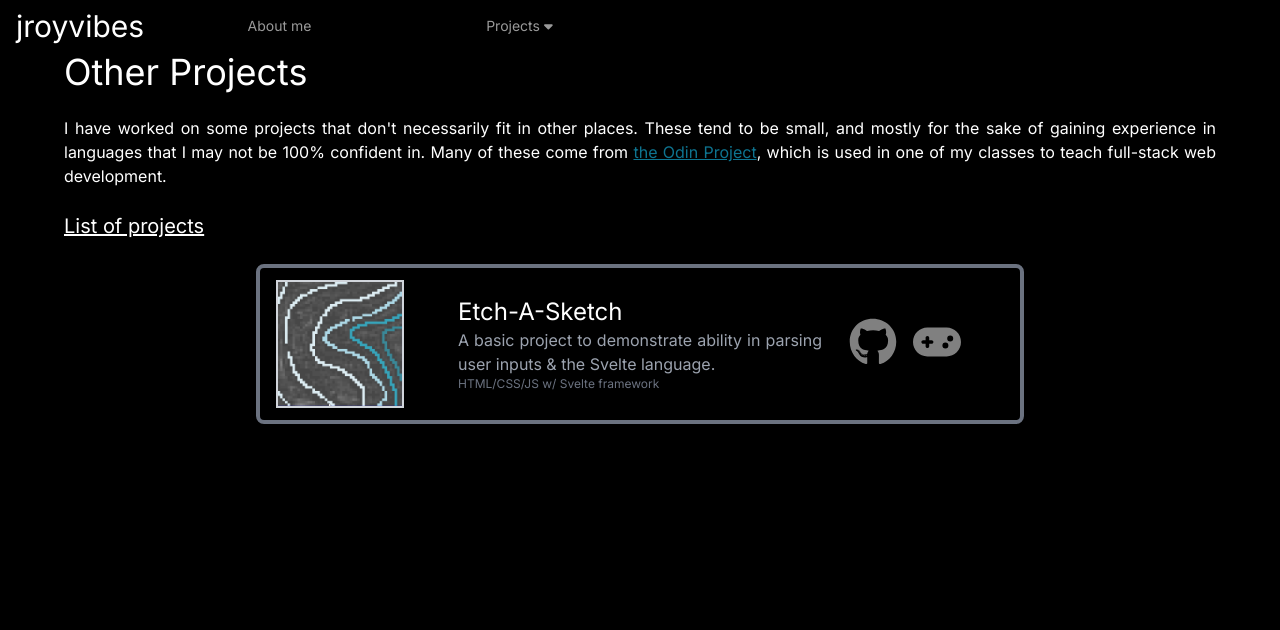
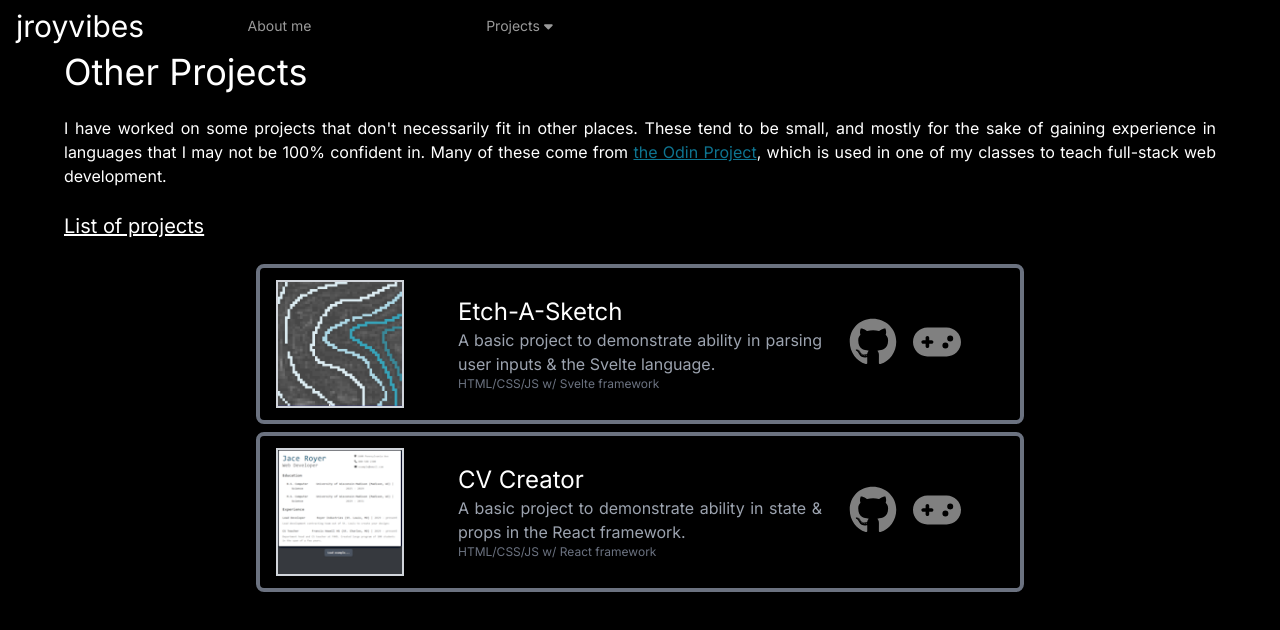
Before and after one commit to earthernsence/portfolio, a Next.js app: page /projects/other in a window 1280 px wide. Shown: the top 630 px of the page. Built offline with nearby package versions, Linux system fonts and the light colour scheme.

Commit message:
Add CV project

```diff
--- a/src/app/projects/other/page.tsx
+++ b/src/app/projects/other/page.tsx
@@ -5,6 +5,7 @@ import { faGamepad, IconDefinition } from "@fortawesome/free-solid-svg-icons";
 import { faGithub } from "@fortawesome/free-brands-svg-icons";
 import Icon from "@/app/common/Icon";
 
+import cv from "#/projects/small/cv.png";
 import etch from "#/projects/small/etch.png";
 import Image from "next/image";
 
@@ -43,6 +44,25 @@ const projects: Array<SmallProject> = [
       {
         name: "play",
         link: "https://earthernsence.github.io/etch-a-sketch-svelte/",
+        icon: faGamepad
+      }
+    ]
+  },
+  {
+    id: "cv",
+    name: "CV Creator",
+    languages: "HTML/CSS/JS w/ React framework",
+    description: "A basic project to demonstrate ability in state & props in the React framework.",
+    image: cv,
+    infoPages: [
+      {
+        name: "gh",
+        link: "https://github.com/earthernsence/cv-application",
+        icon: faGithub
+      },
+      {
+        name: "play",
+        link: "https://cv-creator-lemon.vercel.app/",
         icon: faGamepad
       }
     ]
--- a/src/app/projects/page.tsx
+++ b/src/app/projects/page.tsx
@@ -1,5 +1,3 @@
-// "use client";
-
 import "../globals.css";
 import Image from "next/image";
 import Link from "next/link";
```
Also changed, not shown: src/app/assets/projects/small/cv.png (added).
